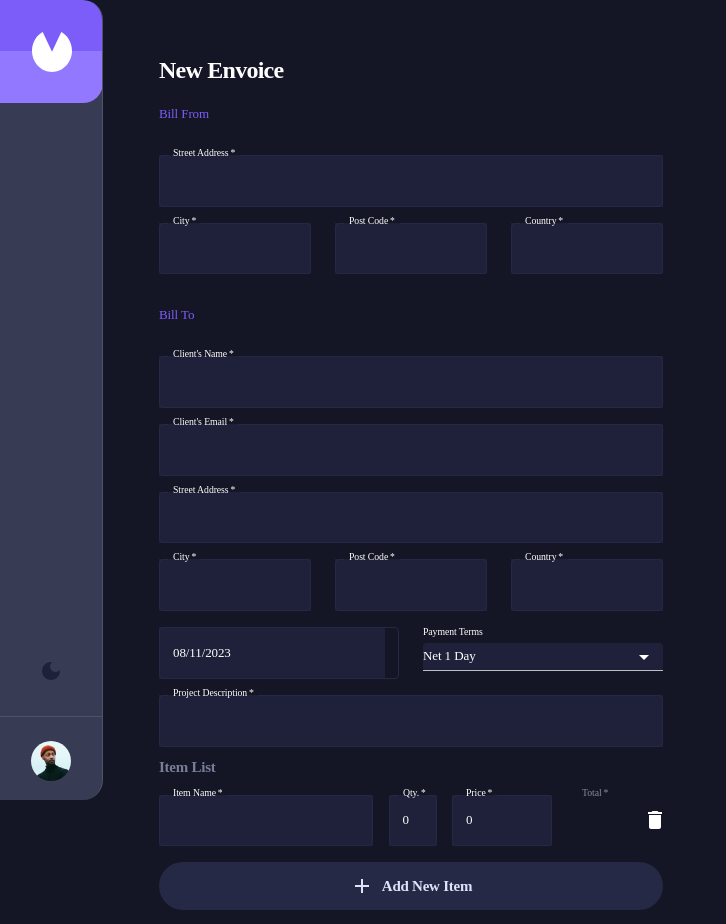
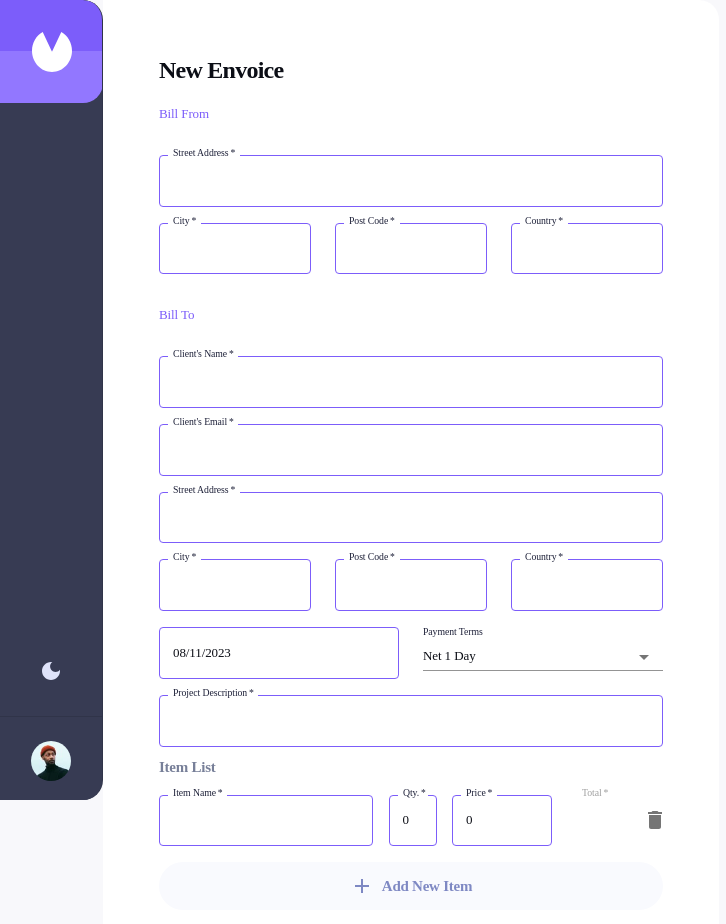
Before and after one commit to giga-gogosashvili/invoice-app, a React (Create React App) app: page /invoices/create in a window 1280 px wide. Shown: the top 924 px of the page, without its empty margins (0-726 px from the left). Built offline with nearby package versions, Linux system fonts and the light colour scheme; no server answers.

Commit message:
hovers css

```diff
--- a/src/App.tsx
+++ b/src/App.tsx
@@ -26,7 +26,7 @@ export default function App() {
 
   return (
     <>
-      <ThemeProvider theme={darkModeTheme}>
+      <ThemeProvider theme={lightModeTheme}>
         <CssBaseline />
         <Drawer></Drawer>
 
--- a/src/components/Drawer.tsx
+++ b/src/components/Drawer.tsx
@@ -68,7 +68,17 @@ function NavDrawer() {
           <DarkModeIcon
             width={20}
             height={20}
-            sx={{ color: "info.light" }}
+            sx={{
+              color: "info.light",
+              "&:hover": {
+                color: "#DFE3FA",
+                boxShadow: "none",
+              },
+              "&:active": {
+                boxShadow: "none",
+                color: "#DFE3FA",
+              },
+            }}
             // onClick={func}
           ></DarkModeIcon>
           {/* <Switch
--- a/src/components/EditCreate.tsx
+++ b/src/components/EditCreate.tsx
@@ -106,7 +106,7 @@ export default function EditCreate() {
         borderColor: "primary.main",
       },
       "&:hover fieldset": {
-        borderColor: "primary.main",
+        borderColor: "grey.700",
       },
     },
     "& .MuiInputBase-input": {
@@ -123,7 +123,7 @@ export default function EditCreate() {
         borderColor: "primary.main",
       },
       "&:hover fieldset": {
-        borderColor: "primary.main",
+        borderColor: "grey.700",
       },
     },
     "& .MuiInputBase-input": {
@@ -132,6 +132,24 @@ export default function EditCreate() {
     width: "240px",
   };
 
+  const datePickerStyle = {
+    mt: 1,
+    mb: 1,
+
+    "& .MuiOutlinedInput-root": {
+      "& fieldset": {
+        borderColor: "primary.main",
+      },
+      "&:hover fieldset": {
+        borderColor: "grey.700",
+      },
+    },
+    "& .MuiInputBase-input": {
+      backgroundColor: "grey.50",
+    },
+    "&.MuiDatePickerToolbar-root": { bgcolor: "red" },
+    width: "240px",
+  };
   const segmentTitleStyle = {
     mb: "24px",
     mt: "24px",
@@ -141,7 +159,15 @@ export default function EditCreate() {
   return (
     <Box sx={{ display: "flex", bgcolor: "background.paper" }}>
       <Drawer></Drawer>
-      <Box sx={{ width: "616px", ml: "56px" }}>
+      <Box
+        sx={{
+          width: "616px",
+          pl: "56px",
+          bgcolor: "info.dark",
+          borderTopRightRadius: 20,
+          borderBottomRightRadius: 20,
+        }}
+      >
         <Typography color="text.primary" variant="h2" sx={{ mt: "59px" }}>
           {invoice ? `Edit ${id}` : "New Envoice"}
         </Typography>
@@ -336,7 +362,7 @@ export default function EditCreate() {
           sx={{ width: "504px" }}
         >
           <DatePicker
-            sx={dateStyle}
+            sx={datePickerStyle}
             //DO NAPRAWY
             value={invoice ? createdAt || invoice.createdAt : createdAt}
             onChange={(newValue) => setCreatedAt(newValue)}
@@ -416,7 +442,7 @@ export default function EditCreate() {
                         borderColor: "primary.main",
                       },
                       "&:hover fieldset": {
-                        borderColor: "primary.main",
+                        borderColor: "grey.700",
                       },
                     },
                     "& .MuiInputBase-input": {
@@ -456,7 +482,7 @@ export default function EditCreate() {
                         borderColor: "primary.main",
                       },
                       "&:hover fieldset": {
-                        borderColor: "primary.main",
+                        borderColor: "grey.700",
                       },
                     },
                     "& .MuiInputBase-input": {
@@ -505,7 +531,7 @@ export default function EditCreate() {
                         borderColor: "primary.main",
                       },
                       "&:hover fieldset": {
-                        borderColor: "primary.main",
+                        borderColor: "grey.700",
                       },
                     },
                     "& .MuiInputBase-input": {
@@ -554,7 +580,18 @@ export default function EditCreate() {
                   }
                 />
                 <IconButton edge="end" aria-label="delete">
-                  <DeleteIcon />
+                  <DeleteIcon
+                    sx={{
+                      "&:hover": {
+                        color: "#EC5757",
+                        boxShadow: "none",
+                      },
+                      "&:active": {
+                        boxShadow: "none",
+                        color: "#EC5757",
+                      },
+                    }}
+                  />
                 </IconButton>
               </ListItem>
             ))}
@@ -630,6 +667,15 @@ export default function EditCreate() {
                     width: "133px",
                     bgcolor: "secondary.main",
                     color: "info.main",
+
+                    "&:hover": {
+                      bgcolor: "secondary.dark",
+                      boxShadow: "none",
+                    },
+                    "&:active": {
+                      boxShadow: "none",
+                      bgcolor: "secondary.dark",
+                    },
                   }}
                   size="small"
                   color="primary"
@@ -677,6 +723,14 @@ export default function EditCreate() {
                   width: "128px",
                   color: "#fff",
                   bgcolor: "#7C5DFA",
+                  "&:hover": {
+                    bgcolor: "#9277FF",
+                    boxShadow: "none",
+                  },
+                  "&:active": {
+                    boxShadow: "none",
+                    bgcolor: "#9277FF",
+                  },
                 }}
                 size="small"
                 color="primary"
--- a/src/components/Invoice.tsx
+++ b/src/components/Invoice.tsx
@@ -103,18 +103,33 @@ export default function Invoice() {
             }}
           >
             <BottomNavigation
-              sx={{ display: "inline" }}
+              sx={{
+                display: "inline",
+              }}
               showLabels
               onClick={() => navigate(-1)}
             >
               <BottomNavigationAction
                 label="Go back"
                 icon={
-                  <ArrowBackIosIcon sx={{ height: "10px", color: "#7C5DFA" }} />
+                  <ArrowBackIosIcon
+                    sx={{
+                      height: "10px",
+                      color: "#7C5DFA",
+                    }}
+                  />
                 }
                 sx={{
                   display: "inline",
                   color: "text.primary",
+                  "& label:hover": {
+                    color: "#grey.200",
+                    boxShadow: "none",
+                  },
+                  "&MuiBottomNavigationAction-label:active": {
+                    boxShadow: "none",
+                    color: "#grey.200",
+                  },
                 }}
               />
             </BottomNavigation>
@@ -175,6 +190,16 @@ export default function Invoice() {
                           width: "73px",
                           color: "primary.dark",
                           bgcolor: "grey.400",
+                          "&:hover": {
+                            bgcolor: "grey.500",
+                            color: "#7E88C3",
+                            boxShadow: "none",
+                          },
+                          "&:active": {
+                            bgcolor: "grey.500",
+                            color: "#7E88C3",
+                            boxShadow: "none",
+                          },
                         }}
                         aria-label="add"
                       >
@@ -188,6 +213,16 @@ export default function Invoice() {
                         width: "89px",
                         color: "#fff",
                         bgcolor: "#EC5757",
+                        "&:hover": {
+                          bgcolor: "#FF9797",
+
+                          boxShadow: "none",
+                        },
+                        "&:active": {
+                          bgcolor: "#FF9797",
+
+                          boxShadow: "none",
+                        },
                       }}
                       aria-label="add"
                       onClick={() => setOpen(true)}
@@ -200,6 +235,16 @@ export default function Invoice() {
                           width: "131px",
                           color: "#fff",
                           bgcolor: "#7C5DFA",
+                          "&:hover": {
+                            bgcolor: "#9277FF",
+
+                            boxShadow: "none",
+                          },
+                          "&:active": {
+                            bgcolor: "#9277FF",
+
+                            boxShadow: "none",
+                          },
                         }}
                         aria-label="add"
                         onClick={() => {
--- a/src/components/InvoiceItemMenu.tsx
+++ b/src/components/InvoiceItemMenu.tsx
@@ -66,7 +66,7 @@ export default function InvoiceItemMenu({ invoice }: Props) {
             aria-expanded={openMenu ? "true" : undefined}
             onClick={handleClick}
           >
-            <NavigateNextIcon></NavigateNextIcon>
+            <NavigateNextIcon sx={{ color: "#7C5DFA" }}></NavigateNextIcon>
           </Button>
           <Menu
             id="fade-menu"
--- a/src/components/Invoices.tsx
+++ b/src/components/Invoices.tsx
@@ -139,7 +139,18 @@ export default function Invoices() {
               />
               <Link to={`/invoices/create`}>
                 <StyledButton
-                  sx={{ bgcolor: "primary.main", width: "150px" }}
+                  sx={{
+                    bgcolor: "primary.main",
+                    width: "150px",
+                    "&:hover": {
+                      backgroundColor: "#9277FF",
+                      boxShadow: "none",
+                    },
+                    "&:active": {
+                      boxShadow: "none",
+                      backgroundColor: "#9277FF",
+                    },
+                  }}
                   variant="contained"
                   startIcon={<AddCircleIcon style={{ fontSize: "28px" }} />}
                 >
--- a/src/themeLight.tsx
+++ b/src/themeLight.tsx
@@ -36,6 +36,7 @@ const getDesignTokens = (mode: any) => ({
           info: {
             main: "#888EB0",
             light: "#DFE3FA",
+            dark: "#FFFFFF",
           },
           grey: {
             50: "#FFFFFF",
@@ -72,6 +73,7 @@ const getDesignTokens = (mode: any) => ({
           info: {
             main: "#DFE3FA",
             light: "#1E2139",
+            dark: "#141625",
           },
           grey: {
             50: "#1E2139",
@@ -173,6 +175,7 @@ const getDesignTokens = (mode: any) => ({
         },
       },
     },
+
 
     // MuiTextField: {
     //   styleOverrides: {
```
